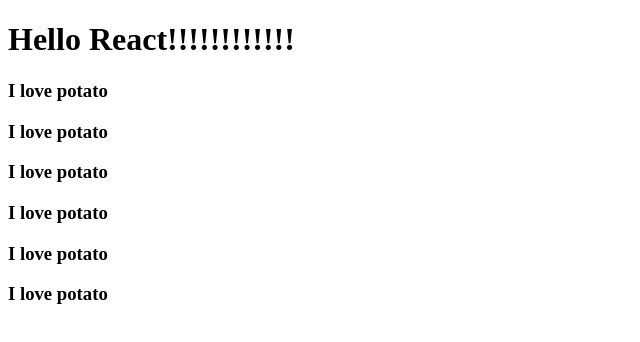
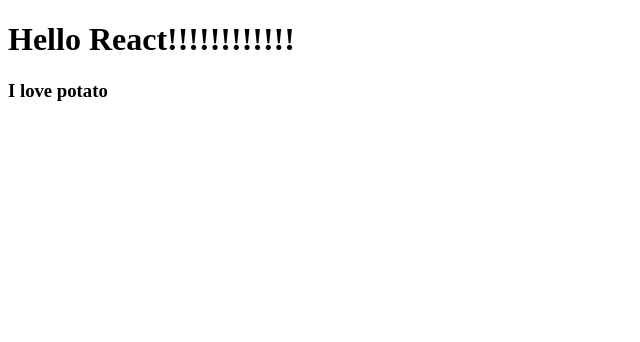
Before and after one commit to s9one1/movie_app_2021, a React (Create React App) app: page / in a window 1280 px wide. Shown: the top 342 px of the page, without its empty margins (0-640 px from the left). Built offline with nearby package versions, Linux system fonts and the light colour scheme.

Commit message:
app.js food

```diff
--- a/src/App.js
+++ b/src/App.js
@@ -3,17 +3,12 @@ function App() {
   return (
     <div>
       <h1>Hello React!!!!!!!!!!!!</h1>
-      <Movie />
-      <Movie />
-      <Movie />
-      <Movie />
-      <Movie />
-      <Movie />
+      <Food fav = "Kimchi" />
     </div>
   );
 }
 
-function Movie(){
+function Food(){
   return (
       <h3>I love potato</h3>
   );
```
